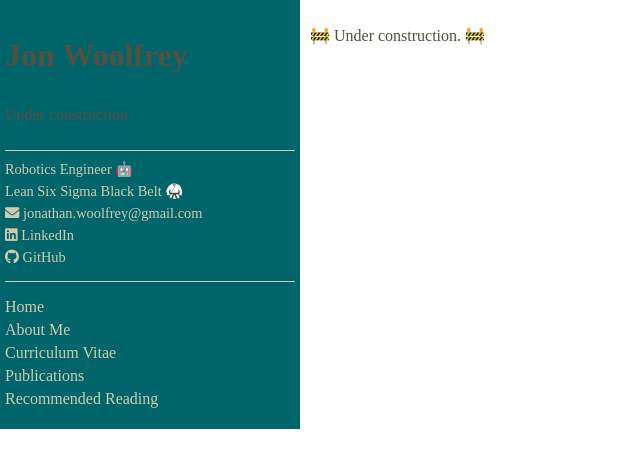
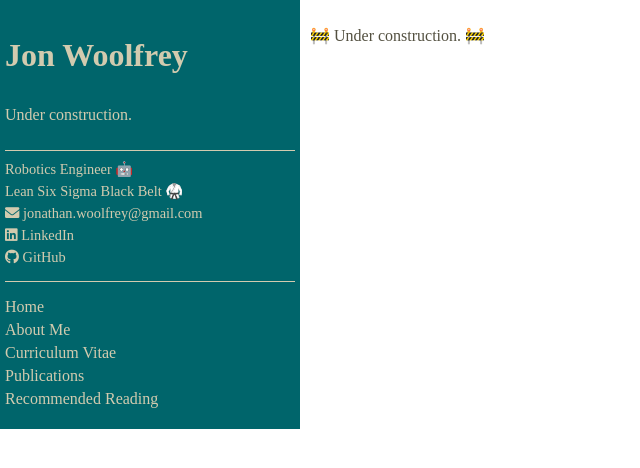
Before and after one commit to Woolfrey/woolfrey.github.io, a Jekyll site: the page built from README.md, in a window 1280 px wide. Shown: the top 468 px of the page, without its empty margins (0-640 px from the left). Built offline with Jekyll 4.4.1, drawn with Linux system fonts in a browser that asks for light colours; our own code applies the rules of GitHub Pages for plain Markdown files.

Commit message:
Update main.css

```diff
--- a/assets/main.css
+++ b/assets/main.css
@@ -84,6 +84,17 @@ ul li a:hover {
     padding: 5px;
 }
 
+.sidebar h1,
+.sidebar h2,
+.sidebar h3,
+.sidebar h4,
+.sidebar h5,
+.sidebar h6,
+.sidebar p,
+.sidebar li {
+    color: var(--Moth);
+}
+
 .sidebar ul {
     padding: 0;
     list-style: none;
```
